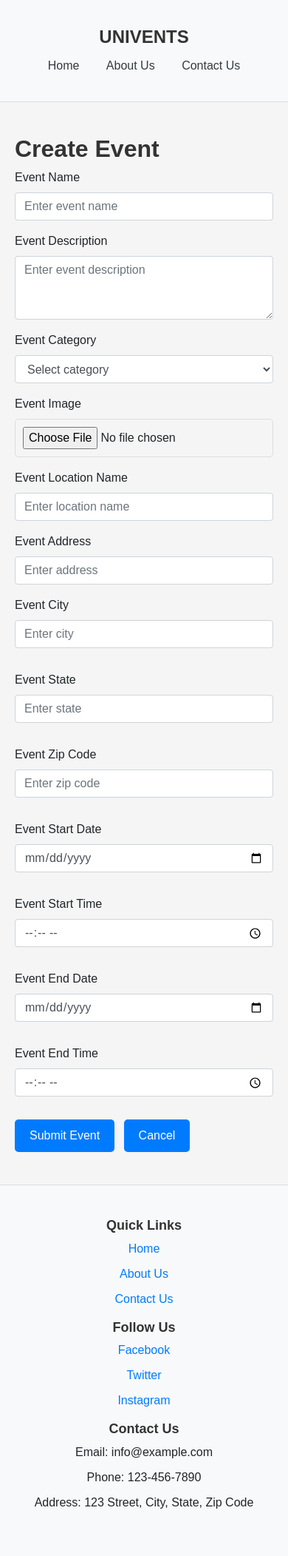
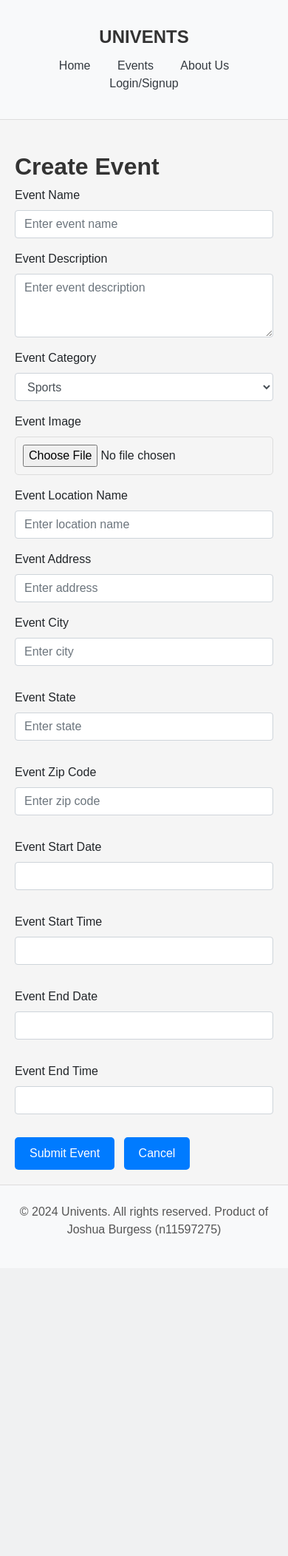
Before and after one commit to jruss320/IAB207-Repo, a Flask app: template website/templates/event_create.html in a window 390 px wide. Shown: the whole page at 74% size. After the commit the page ends 1670 px from the top, so only its background shows below. Run offline with Flask 3, Linux system fonts and the light colour scheme; the template is opened without the code that fills it: values that come from a table or form of the project are taken from there, others are empty; some libraries are stand-ins or nearby versions.

Commit message:
Work on creating events #NOT UPLOADING TO DB THOUGH#

```diff
--- a/website/forms.py
+++ b/website/forms.py
@@ -1,5 +1,5 @@
 from flask_wtf import FlaskForm
-from wtforms.fields import TextAreaField, SubmitField, StringField, PasswordField, DateTimeField
+from wtforms.fields import TextAreaField, SubmitField, StringField, SelectField, FileField, PasswordField, DateTimeField
 from wtforms.validators import InputRequired, Length, Email, EqualTo, DataRequired
 
 # creates the login information
@@ -22,6 +22,21 @@ class RegisterForm(FlaskForm):
 
 class EventForm(FlaskForm):
     name = StringField('Event Name', validators=[DataRequired()])
-    description = TextAreaField('Description', validators=[DataRequired()])
-    date = DateTimeField('Event Date', format='%Y-%m-%d %H:%M:%S', validators=[DataRequired()])
+    description = TextAreaField('Event Description', validators=[DataRequired()])
+    category = SelectField('Event Category', choices=[
+        ('Sports', 'Sports'),
+        ('Music', 'Music'),
+        ('Arts', 'Arts'),
+        ('Technology', 'Technology')
+    ], validators=[DataRequired()])
+    image_url = FileField('Event Image')  # Adjust this if you want to handle the image upload differently
+    location_name = StringField('Location Name', validators=[DataRequired()])
+    address = StringField('Address', validators=[DataRequired()])
+    city = StringField('City', validators=[DataRequired()])
+    state = StringField('State', validators=[DataRequired()])
+    zip_code = StringField('Zip Code', validators=[DataRequired()])
+    start_date = DateTimeField('Start Date', format='%Y-%m-%d', validators=[DataRequired()])
+    start_time = DateTimeField('Start Time', format='%H:%M:%S', validators=[DataRequired()])
+    end_date = DateTimeField('End Date', format='%Y-%m-%d', validators=[DataRequired()])
+    end_time = DateTimeField('End Time', format='%H:%M:%S', validators=[DataRequired()])
     submit = SubmitField('Create Event')
--- a/website/templates/event_create.html
+++ b/website/templates/event_create.html
@@ -7,7 +7,7 @@
     <!-- Bootstrap CSS -->
     <link href="https://stackpath.bootstrapcdn.com/bootstrap/4.5.2/css/bootstrap.min.css" rel="stylesheet">
     <!-- Custom CSS -->
-    <link href="static/styles/styles.css" rel="stylesheet">
+    <link href="{{ url_for('static', filename='styles/styles.css') }}" rel="stylesheet">
 </head>
 <body>
 
@@ -16,116 +16,91 @@
         <div class="container d-flex justify-content-between align-items-center">
             <h5 class="card-title">UNIVENTS</h5>
             <nav>
-                <a href="index.html" class="mx-3 text-dark">Home</a>
-                <a href="#" class="mx-3 text-dark">About Us</a>
-                <a href="#" class="mx-3 text-dark">Contact Us</a>
+                <a href="{{ url_for('main.index') }}" class="mx-3 text-dark">Home</a>
+                <a href="{{ url_for('main.event_view') }}" class="mx-3 text-dark">Events</a>
+                <a href="{{ url_for('main.about') }}" class="mx-3 text-dark">About Us</a>
+                {% if current_user.is_authenticated %}
+                    <a href="{{ url_for('main.event_create') }}" class="mx-3 text-dark">Create Event</a>
+                    <a href="{{ url_for('auth.logout') }}" class="mx-3 text-dark">Logout</a>
+                {% else %}
+                    <a href="{{ url_for('auth.login') }}" class="mx-3 text-dark">Login/Signup</a>
+                {% endif %}
             </nav>
         </div>
     </header>
 
-    <!-- Create Event Form -->
     <div class="container mt-4">
         <h2>Create Event</h2>
-        <form>
+        <form method="POST" action="{{ url_for('main.event_create') }}" enctype="multipart/form-data">
+            <!-- CSRF Token -->
+            {{ form.hidden_tag() }}
+
             <div class="form-group">
                 <label for="eventName">Event Name</label>
-                <input type="text" class="form-control" id="eventName" placeholder="Enter event name" required>
+                {{ form.name(class='form-control', placeholder='Enter event name', required=True) }}
             </div>
             <div class="form-group">
                 <label for="eventDescription">Event Description</label>
-                <textarea class="form-control" id="eventDescription" rows="3" placeholder="Enter event description" required></textarea>
+                {{ form.description(class='form-control', rows=3, placeholder='Enter event description', required=True) }}
             </div>
             <div class="form-group">
                 <label for="eventCategory">Event Category</label>
-                <select class="form-control" id="eventCategory">
-                    <option>Select category</option>
-                    <option>Sports</option>
-                    <option>Music</option>
-                    <option>Arts</option>
-                    <option>Technology</option>
-                </select>
+                {{ form.category(class='form-control', required=True) }}
             </div>
             <div class="form-group">
                 <label for="eventImage">Event Image</label>
-                <input type="file" class="form-control-file" id="eventImage">
+                {{ form.image_url(class='form-control-file') }}
             </div>
             <div class="form-group">
                 <label for="eventLocationName">Event Location Name</label>
-                <input type="text" class="form-control" id="eventLocationName" placeholder="Enter location name" required>
+                {{ form.location_name(class='form-control', placeholder='Enter location name', required=True) }}
             </div>
             <div class="form-group">
                 <label for="eventAddress">Event Address</label>
-                <input type="text" class="form-control" id="eventAddress" placeholder="Enter address" required>
+                {{ form.address(class='form-control', placeholder='Enter address', required=True) }}
             </div>
             <div class="form-row">
                 <div class="form-group col-md-4">
                     <label for="eventCity">Event City</label>
-                    <input type="text" class="form-control" id="eventCity" placeholder="Enter city" required>
+                    {{ form.city(class='form-control', placeholder='Enter city', required=True) }}
                 </div>
                 <div class="form-group col-md-4">
                     <label for="eventState">Event State</label>
-                    <input type="text" class="form-control" id="eventState" placeholder="Enter state" required>
+                    {{ form.state(class='form-control', placeholder='Enter state', required=True) }}
                 </div>
                 <div class="form-group col-md-4">
                     <label for="eventZipCode">Event Zip Code</label>
-                    <input type="text" class="form-control" id="eventZipCode" placeholder="Enter zip code" required>
+                    {{ form.zip_code(class='form-control', placeholder='Enter zip code', required=True) }}
                 </div>
             </div>
             <div class="form-row">
                 <div class="form-group col-md-6">
                     <label for="eventStartDate">Event Start Date</label>
-                    <input type="date" class="form-control" id="eventStartDate" required>
+                    {{ form.start_date(class='form-control', required=True) }}
                 </div>
                 <div class="form-group col-md-6">
                     <label for="eventStartTime">Event Start Time</label>
-                    <input type="time" class="form-control" id="eventStartTime" required>
+                    {{ form.start_time(class='form-control', required=True) }}
                 </div>
             </div>
             <div class="form-row">
                 <div class="form-group col-md-6">
                     <label for="eventEndDate">Event End Date</label>
-                    <input type="date" class="form-control" id="eventEndDate" required>
+                    {{ form.end_date(class='form-control', required=True) }}
                 </div>
                 <div class="form-group col-md-6">
                     <label for="eventEndTime">Event End Time</label>
-                    <input type="time" class="form-control" id="eventEndTime" required>
+                    {{ form.end_time(class='form-control', required=True) }}
                 </div>
             </div>
             <button type="submit" class="btn btn-primary">Submit Event</button>
-            <button type="reset" class="btn btn-secondary ml-2">Cancel</button>
+            <a href="{{ url_for('main.index') }}" class="btn btn-secondary ml-2">Cancel</a> <!-- Cancel button -->
         </form>
     </div>
 
     <!-- Footer -->
-    <footer class="bg-light py-4 mt-4">
-        <div class="container">
-            <div class="row">
-                <div class="col-md-4">
-                    <h5>Quick Links</h5>
-                    <ul class="list-unstyled">
-                        <li><a href="#">Home</a></li>
-                        <li><a href="#">About Us</a></li>
-                        <li><a href="#">Contact Us</a></li>
-                    </ul>
-                </div>
-                <div class="col-md-4">
-                    <h5>Follow Us</h5>
-                    <ul class="list-unstyled">
-                        <li><a href="#">Facebook</a></li>
-                        <li><a href="#">Twitter</a></li>
-                        <li><a href="#">Instagram</a></li>
-                    </ul>
-                </div>
-                <div class="col-md-4">
-                    <h5>Contact Us</h5>
-                    <ul class="list-unstyled">
-                        <li>Email: info@example.com</li>
-                        <li>Phone: 123-456-7890</li>
-                        <li>Address: 123 Street, City, State, Zip Code</li>
-                    </ul>
-                </div>
-            </div>
-        </div>
+    <footer class="bg-light py-4 text-center">
+        <p>&copy; 2024 Univents. All rights reserved. Product of Joshua Burgess (n11597275)</p>
     </footer>
 
     <!-- Bootstrap JS, Popper.js, and jQuery -->
```
Also changed, not shown: website/models.py (+23 -1 lines), website/views.py (+36 -12 lines), instance/sitedata.sqlite.
